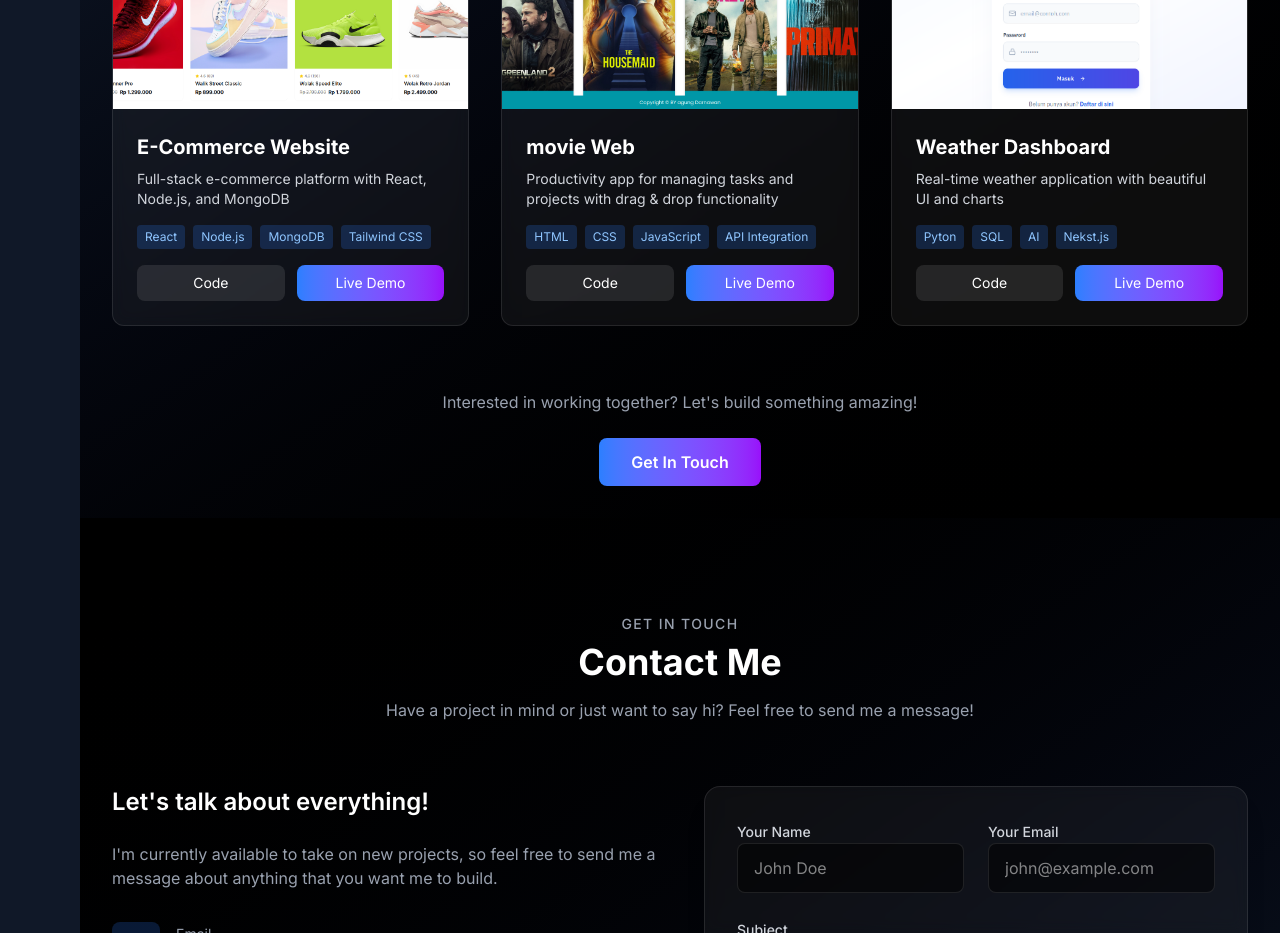
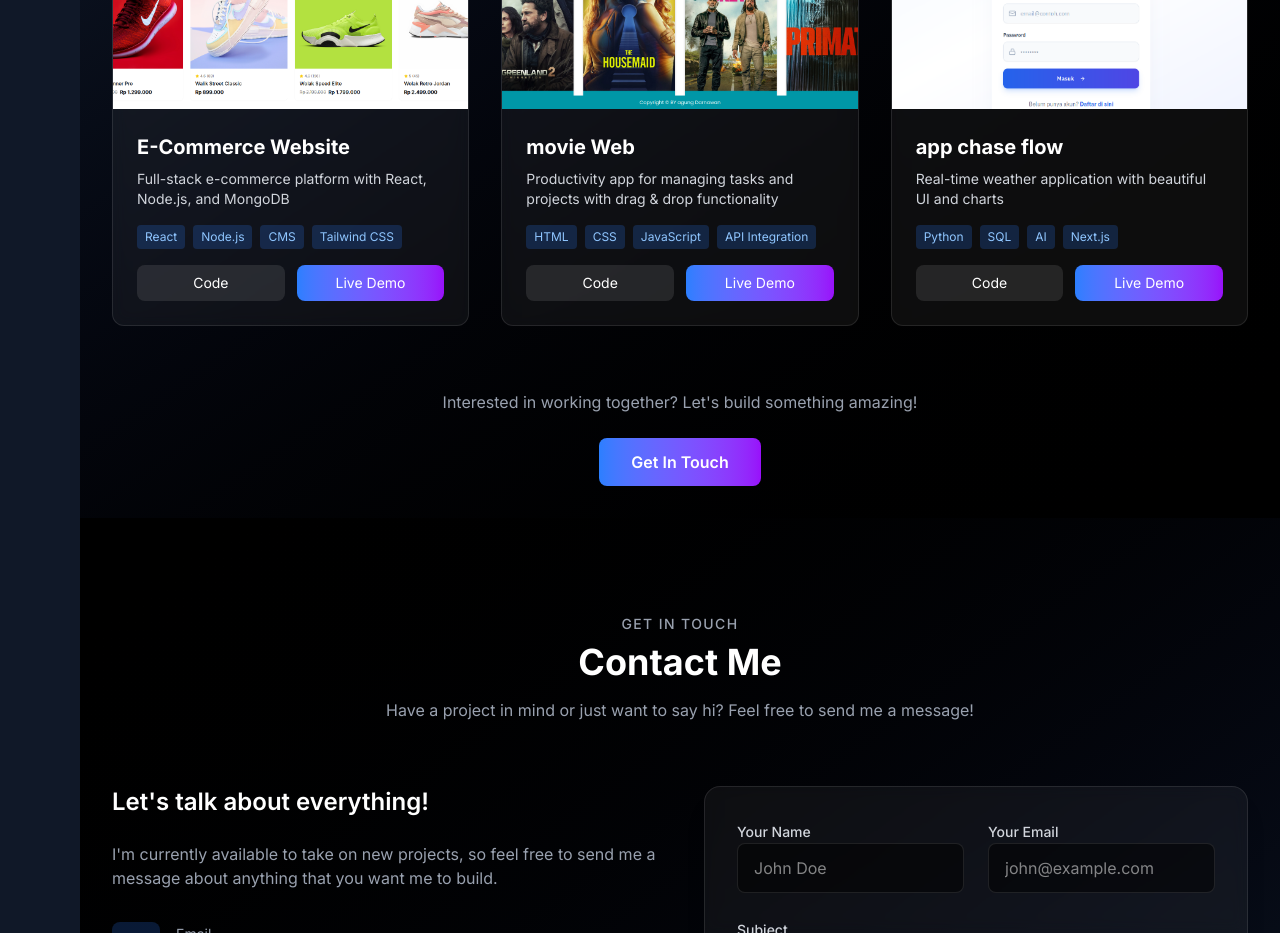
Before and after one commit to agungdarma3024/portofolio-agung-darmawan, a Next.js app: page / in a window 1280 px wide. Shown: the part 2800-3733 px from the top of the page. Built offline with nearby package versions, Linux system fonts and the light colour scheme.

Commit message:
ganti projeck

```diff
--- a/src/app/components/Projects.tsx
+++ b/src/app/components/Projects.tsx
@@ -9,8 +9,8 @@ const Projects = () => {
       title: "E-Commerce Website",
       description: "Full-stack e-commerce platform with React, Node.js, and MongoDB",
       image: "/project/ecomers.png", // GANTI: /projects/ → /project/
-      technologies: ["React", "Node.js", "MongoDB", "Tailwind CSS"],
-      github: "https://github.com/agungdarma3024/ecommerce",
+      technologies: ["React", "Node.js", "CMS", "Tailwind CSS"],
+      github: "https://github.com/agungdarma3024/toko-sepatu-new.git",
       live: "https://ecommerce-demo.vercel.app"
     },
     {
@@ -20,14 +20,14 @@ const Projects = () => {
       image: "/project/movie.png", // GANTI: /projects/ → /project/
       technologies: ["HTML", "CSS", "JavaScript", "API Integration"],
       github: "https://github.com/agungdarma3024/webfilm",
-      live: "https://web-film-lovat.vercel.app/"
+      live: "https://toko-sepatu-wolak-walik.vercel.app/"
     },
     {
       id: 3,
-      title: "Weather Dashboard",
+      title: "app chase flow",
       description: "Real-time weather application with beautiful UI and charts",
       image: "/project/dompet.png", // GANTI: /projects/ → /project/
-      technologies: ["Pyton", "SQL", "AI", "Nekst.js"],
+      technologies: ["Python", "SQL", "AI", "Next.js"],
       github: "https://github.com/agungdarma3024/weather-app",
       live: "https://weatherapp-demo.vercel.app"
     }
```
